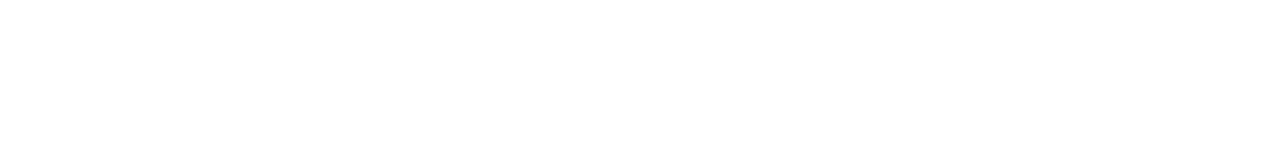
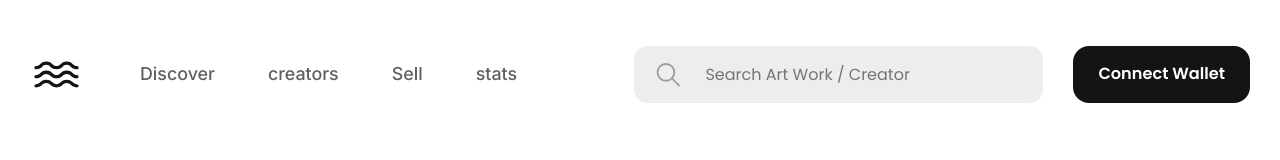
Before and after one commit to fayzullayevelmurod/DiveSea, a plain HTML site: page index.html in a window 1280 px wide. Drawn offline with nearby package versions, Linux system fonts and the light colour scheme.

Commit message:
header desktop the end

```diff
--- a/css/style.scss
+++ b/css/style.scss
@@ -80,9 +80,20 @@ address {
     overflow: hidden;
 }
 
+.main_btn {
+    font-size: 16.17px;
+    font-weight: 600;
+    line-height: 24.26px;
+    color: #FFFFFF;
+    height: 57px;
+    padding: 15px 25px;
+    border-radius: 16px;
+    background: #141416;
+}
+
 .main_container {
-    max-width: 1380px;
-    padding: 0 10px;
+    max-width: 1305px;
+    padding: 0 30px;
     margin: 0 auto;
 }
 
@@ -103,4 +114,51 @@ label {
 }
 // bootstrap
 
+
+// header
+header {
+    margin-top: 46px;
+
+    nav {
+        gap: 57px;
+    }
+
+    .header_logo {
+        flex-shrink: 0;
+    }
+
+    ul {
+        gap: 53px;
+
+        a {
+            font-family: 'Inter', sans-serif;
+            font-size: 17.83px;
+            font-weight: 500;
+            line-height: 26.74px;
+            color: #606060;
+        }
+    }
+
+    .header_search {
+        label {
+            height: 57px;
+            background: #EDEDED;
+            border-radius: 14px;
+            padding: 18px 22px;
+            gap: 25px;
+        }
+
+        input {
+            background: transparent;
+            border: none;
+        }
+    }
+
+    .header_btns {
+        gap: 30px;
+    }
+}
+// header
+
+
 @import './responsive';
--- a/index.html
+++ b/index.html
@@ -26,7 +26,46 @@
 
         <!-- header -->
         <header>
-
+            <div class="main_container d-flex align-items-center justify-content-between">
+                <nav class="d-flex align-items-center justify-content-between">
+                    <a href="/" class="header_logo">
+                        <img src="./images/logo/header_logo.svg" alt="">
+                    </a>
+                    <ul class="d-flex align-items-center">
+                        <li>
+                            <a href="#">
+                                Discover
+                            </a>
+                        </li>
+                        <li>
+                            <a href="#">
+                                creators
+                            </a>
+                        </li>
+                        <li>
+                            <a href="#">
+                                Sell
+                            </a>
+                        </li>
+                        <li>
+                            <a href="#">
+                                stats
+                            </a>
+                        </li>
+                    </ul>
+                </nav>
+                <div class="header_btns d-flex align-items-center">
+                    <div class="header_search">
+                        <label for="search" class="d-flex align-items-center">
+                            <img src="./images/icons/search_icon.svg" alt="">
+                            <input type="search" id="search" placeholder="Search Art Work / Creator">
+                        </label>
+                    </div>
+                    <button class="main_btn">
+                        Connect Wallet
+                    </button>
+                </div>
+            </div>
         </header>
         <!-- header -->
 
```
Also changed, not shown: css/style.css, 1 other file.
